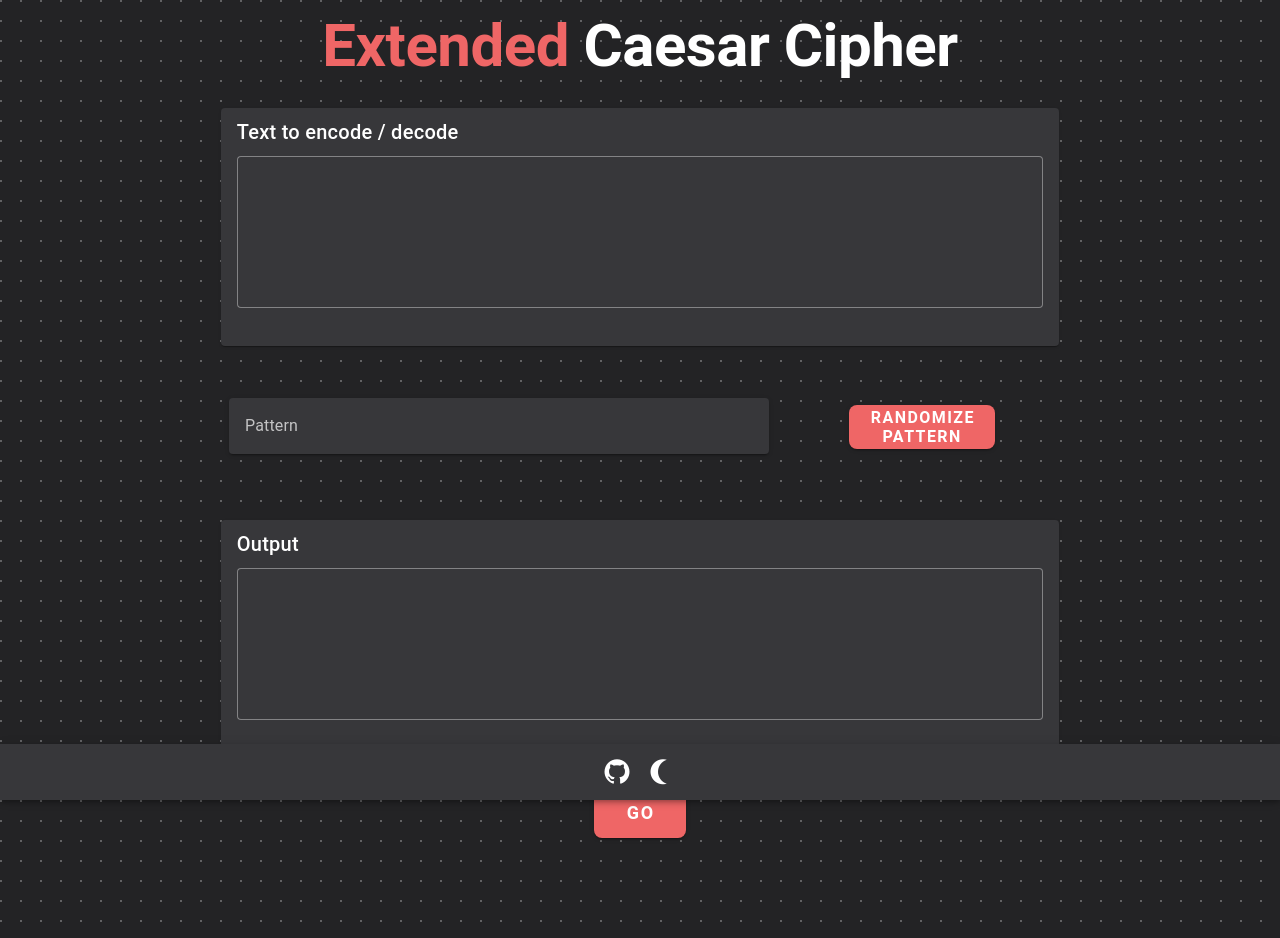
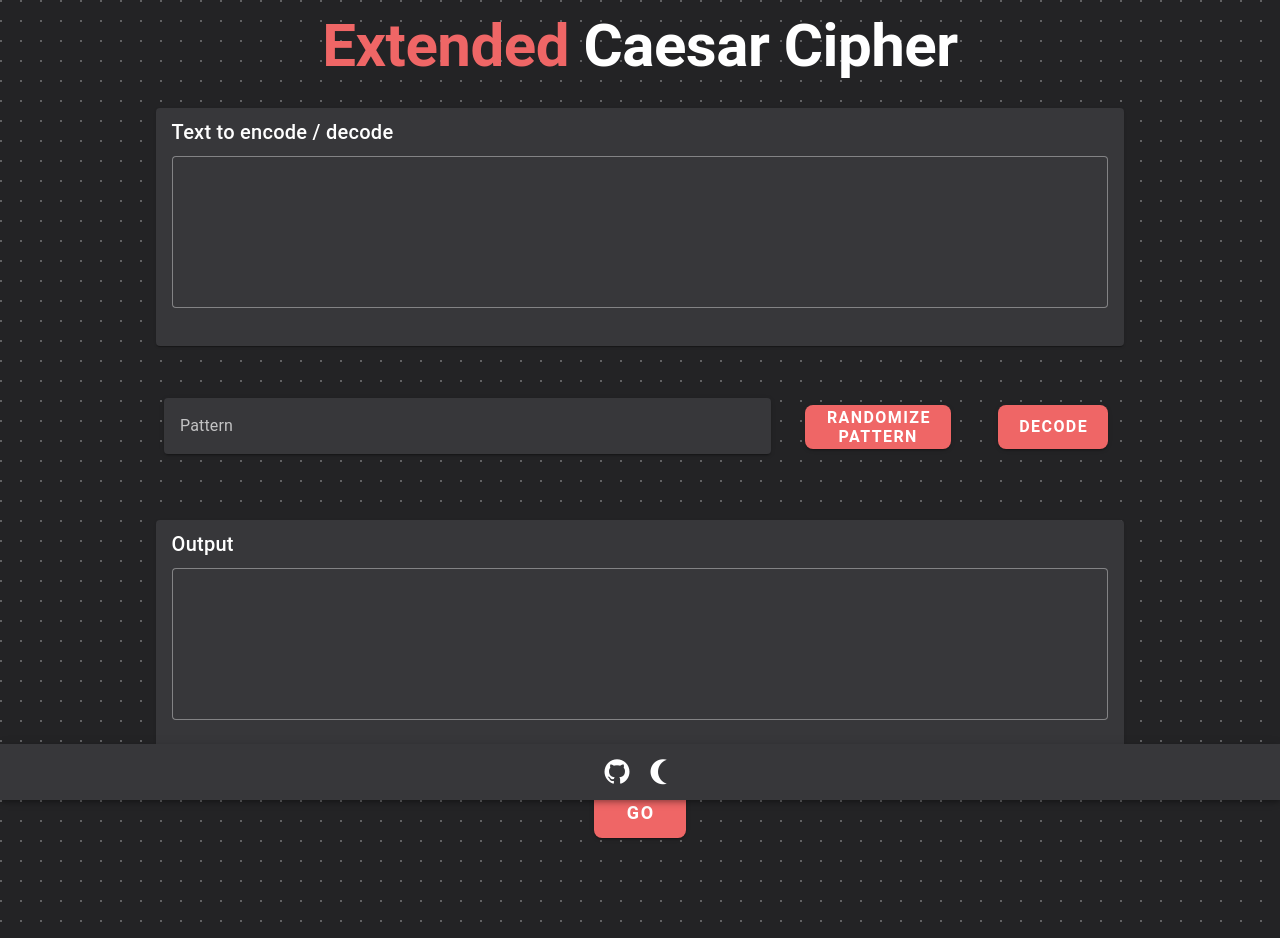
Before and after one commit to Cysiuu/ecc, a Vue app in the folder ecc-ui/: page / in a window 1280 px wide. Built offline with nearby package versions, Linux system fonts and the light colour scheme.

Commit message:
Add feature to generate decode pattern

```diff
--- a/ecc-ui/src/components/Content.vue
+++ b/ecc-ui/src/components/Content.vue
@@ -23,6 +23,10 @@ const sendData = async () => {
 
 const generateRandomPattern = () => {
   pattern.value = randomizePattern(cipher_text.value);
+};
+
+const decode = () => {
+  pattern.value = pattern.value.replaceAll("/", "/-");
 };
 
 </script>
@@ -62,16 +66,18 @@ const generateRandomPattern = () => {
               clearable
               label="Pattern"
               variant="solo"
-              class="mt-5"
+              class="mt-5 mr-5"
               v-model="pattern"
             ></v-text-field>
           </v-col>
+
+          <v-row>
             <v-col
               cols="12"
-            sm="4"
-            md="4"
-            lg="4"
-            xl="4"
+              sm="6"
+              md="6"
+              lg="6"
+              xl="6"
               class="d-flex align-center justify-center"
             >
               <v-btn
@@ -79,12 +85,31 @@ const generateRandomPattern = () => {
                 class="font-weight-600 custom-button"
                 rounded="lg"
                 size="large"
-              style="min-width: 120px"
                 @click="generateRandomPattern"
               >
                 Randomize <br /> Pattern
               </v-btn>
             </v-col>
+            <v-col
+              cols="12"
+              sm="6"
+              md="6"
+              lg="6"
+              xl="6"
+              class="d-flex align-center justify-center"
+            >
+              <v-btn
+                color="secondary"
+                class="font-weight-600 custom-button"
+                rounded="lg"
+                size="large"
+                @click="decode"
+              >
+                Decode
+              </v-btn>
+            </v-col>
+          </v-row>
+
         </v-row>
 
         <v-col cols="12" class="mt-3">
```
Lines whose indentation alone changed are shown as unchanged.
